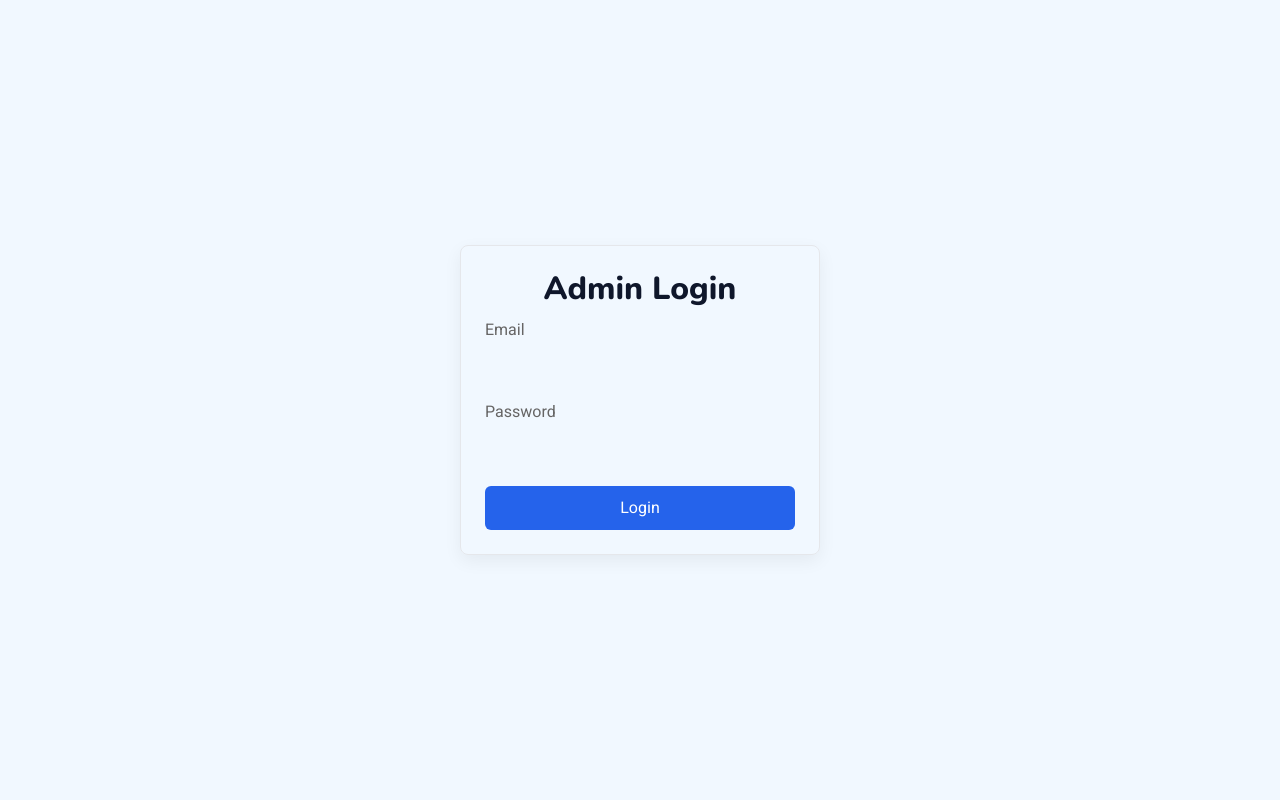
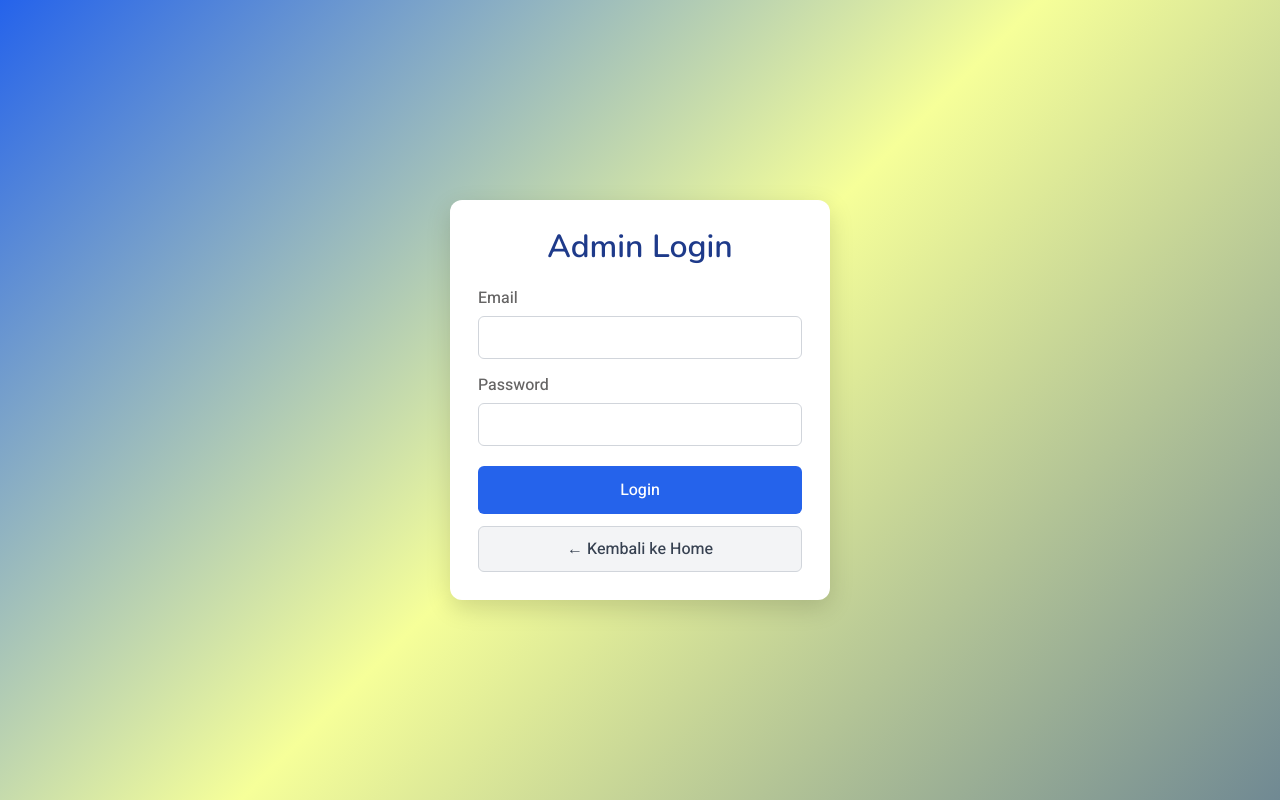
Before and after one commit to idamansyahs/dariyanti, a React (Vite) app in the folder frontend/: page /login in a window 1280 px wide. Built offline with nearby package versions, Linux system fonts and the light colour scheme; what outlayer would draw is missing.

Commit message:
adding style and fix content

```diff
--- a/frontend/src/contexts/AuthContext.jsx
+++ b/frontend/src/contexts/AuthContext.jsx
@@ -62,7 +62,7 @@ export const AuthProvider = ({ children }) => {
     setUser(null);
     localStorage.removeItem("token");
     setAuthToken(null);
-    navigate("/login");
+    navigate("/");
   };
 
   return (
--- a/frontend/src/pages/Login.jsx
+++ b/frontend/src/pages/Login.jsx
@@ -1,12 +1,14 @@
 // src/pages/Login.jsx
 import React, { useContext, useState } from "react";
 import { AuthContext } from "../contexts/AuthContext";
+import { useNavigate } from "react-router-dom";
 
 export default function Login() {
   const { login, loading } = useContext(AuthContext);
   const [email, setEmail] = useState("");
   const [password, setPassword] = useState("");
   const [error, setError] = useState(null);
+  const navigate = useNavigate();
 
   const handleSubmit = async (e) => {
     e.preventDefault();
@@ -15,7 +17,6 @@ export default function Login() {
       await login(email, password);
       // login() akan redirect ke /dashboard
     } catch (err) {
-      // tampilkan pesan error dari server bila ada
       const msg =
         err?.response?.data?.message || err?.message || "Login gagal";
       setError(msg);
@@ -23,41 +24,84 @@ export default function Login() {
   };
 
   return (
-    <div style={{ display: "grid", placeItems: "center", height: "100vh" }}>
+    <div
+      style={{
+        display: "grid",
+        placeItems: "center",
+        height: "100vh",
+        background: "linear-gradient(135deg, #2563eb, #F6FF99, #708993)",
+      }}
+    >
       <form
         onSubmit={handleSubmit}
         style={{
-          width: 360,
-          padding: 24,
-          border: "1px solid #e5e7eb",
-          borderRadius: 8,
-          boxShadow: "0 6px 18px rgba(0,0,0,0.06)",
+          width: 380,
+          padding: 28,
+          background: "white",
+          borderRadius: 12,
+          boxShadow: "0 8px 24px rgba(0,0,0,0.15)",
         }}
       >
-        <h2 style={{ textAlign: "center", marginBottom: 10 }}>Admin Login</h2>
+        <h2
+          style={{
+            textAlign: "center",
+            marginBottom: 20,
+            color: "#1e3a8a",
+            fontWeight: "600",
+          }}
+        >
+          Admin Login
+        </h2>
 
         {error && (
-          <div style={{ color: "white", background: "#f43f5e", padding: 8, borderRadius: 6, marginBottom: 12 }}>
+          <div
+            style={{
+              color: "white",
+              background: "#ef4444",
+              padding: 10,
+              borderRadius: 6,
+              marginBottom: 14,
+              fontSize: 14,
+            }}
+          >
             {error}
           </div>
         )}
 
-        <label style={{ display: "block", marginBottom: 6 }}>Email</label>
+        <label style={{ display: "block", marginBottom: 6, fontWeight: 500 }}>
+          Email
+        </label>
         <input
           type="email"
           value={email}
           onChange={(e) => setEmail(e.target.value)}
           required
-          style={{ width: "100%", padding: "8px 10px", marginBottom: 12 }}
+          style={{
+            width: "100%",
+            padding: "10px 12px",
+            marginBottom: 14,
+            border: "1px solid #d1d5db",
+            borderRadius: 6,
+            fontSize: 14,
+          }}
         />
 
-        <label style={{ display: "block", marginBottom: 6 }}>Password</label>
+        <label style={{ display: "block", marginBottom: 6, fontWeight: 500 }}>
+          Password
+        </label>
         <input
           type="password"
           value={password}
           onChange={(e) => setPassword(e.target.value)}
           required
-          style={{ width: "100%", padding: "8px 10px", marginBottom: 16 }}
+          style={{
+            width: "100%",
+            padding: "10px 12px",
+            marginBottom: 20,
+            border: "1px solid #d1d5db",
+            borderRadius: 6,
+            fontSize: 14,
+          }}
         />
 
         <button
@@ -65,15 +109,34 @@ export default function Login() {
           disabled={loading}
           style={{
             width: "100%",
-            padding: 10,
+            padding: 12,
             background: "#2563eb",
             color: "white",
             border: "none",
             borderRadius: 6,
             cursor: "pointer",
+            fontWeight: 500,
+            marginBottom: 12,
           }}
         >
           {loading ? "Loading..." : "Login"}
+        </button>
+
+        <button
+          type="button"
+          onClick={() => navigate("/")}
+          style={{
+            width: "100%",
+            padding: 10,
+            background: "#f3f4f6",
+            color: "#374151",
+            border: "1px solid #d1d5db",
+            borderRadius: 6,
+            cursor: "pointer",
+            fontWeight: 500,
+          }}
+        >
+          ← Kembali ke Home
         </button>
       </form>
     </div>
--- a/frontend/src/pages/landingpage/Gallery.jsx
+++ b/frontend/src/pages/landingpage/Gallery.jsx
@@ -5,95 +5,96 @@ import axios from "axios";
 
 const Gallery = () => {
 
+  // ==================================================================
+  // 1. STATE & REF MANAGEMENT (Sudah Disederhanakan)
+  // ==================================================================
   const iso = useRef(null);
+  const isotopeContainer = useRef(null);
   const [filterKey, setFilterKey] = useState("*");
-  const [contents, setContents] = useState([]);
-  const [instaContents, setInstaContents] = useState([]);
-  const [tiktokContents, setTiktokContents] = useState([]);
+  const [dynamicContents, setDynamicContents] = useState([]);
+  const [isLoading, setIsLoading] = useState(true);
 
+  // ==================================================================
+  // 2. DATA FETCHING (Hanya berjalan sekali saat komponen dimuat)
+  // ==================================================================
   useEffect(() => {
-    axios.get("http://localhost:5000/api/konten-user").then((res) => {
-      const data = res.data;
-
-      const ig = data
-        .filter((item) => item.platform.toLowerCase() === "instagram")
-        .sort((a, b) => new Date(b.createdAt) - new Date(a.createdAt))
-        .slice(0, 3);
-
-      const tt = data
-        .filter((item) => item.platform.toLowerCase() === "tiktok")
-        .sort((a, b) => new Date(b.createdAt) - new Date(a.createdAt))
-        .slice(0, 3);
-
-      setInstaContents(ig);
-      setTiktokContents(tt);
+    axios.get("http://localhost:5000/api/konten-user")
+      .then((res) => {
+        const allContents = res.data.map(item => ({ ...item, platform: item.platform.toLowerCase() }));
+        setDynamicContents(allContents);
+        setIsLoading(false);
       })
+      .catch(err => {
+        console.error("Gagal mengambil data:", err);
+        setIsLoading(false);
+      });
   }, []);
 
+  // ==================================================================
+  // 3. ISOTOPE & EMBED LOGIC
+  // ==================================================================
+  // Efek ini menangani inisialisasi Isotope dan memuat ulang item
+  // TEPAT SETELAH data dari API selesai dimuat.
   useEffect(() => {
-    // pastikan script embed Instagram sudah ada
+    // Muat script embed pihak ketiga (Instagram & TikTok)
     if (!document.getElementById("instgrm-script")) {
       const s = document.createElement("script");
-      s.id = "instgrm-script";
-      s.src = "https://www.instagram.com/embed.js";
-      s.async = true;
+      s.id = "instgrm-script"; s.src = "https://www.instagram.com/embed.js"; s.async = true;
       document.body.appendChild(s);
-    } else if (window.instgrm) {
-      window.instgrm.Embeds.process();
     }
-  }, []);
-
-
-  useEffect(() => {
-    // Pastikan script TikTok embed sudah dimuat
     if (!document.getElementById("tiktok-embed-script")) {
       const s = document.createElement("script");
-      s.id = "tiktok-embed-script";
-      s.src = "https://www.tiktok.com/embed.js";
-      s.async = true;
+      s.id = "tiktok-embed-script"; s.src = "https://www.tiktok.com/embed.js"; s.async = true;
       document.body.appendChild(s);
-    } else if (window.tiktokEmbed) {
-      window.tiktokEmbed(); // kalau ada API-nya
     }
-  }, []);
 
-  useEffect(() => {
-    // inisialisasi Isotope hanya sekali, setelah DOM render
-    iso.current = new Isotope(".portfolio-container", {
+    // Inisialisasi Isotope jika belum ada
+    if (!iso.current && isotopeContainer.current) {
+      iso.current = new Isotope(isotopeContainer.current, {
         itemSelector: ".portfolio-item",
         layoutMode: "fitRows",
       });
+    }
 
-    return () => iso.current?.destroy();
-  }, []);
+    // Jika data SUDAH SELESAI dimuat, lakukan proses penting ini SEKALI SAJA
+    if (!isLoading && iso.current) {
+      // Proses embed agar konten IG/TikTok muncul
+      if (window.instgrm) {
+        window.instgrm.Embeds.process();
+      }
 
-  // setiap kali filterKey berubah, atur ulang item
+      // Beri tahu Isotope untuk mengenali item baru yang dinamis
+      iso.current.reloadItems();
+      // Susun ulang semua item sesuai filter awal ("*")
+      iso.current.arrange({ filter: filterKey });
+    }
+
+    // Cleanup saat komponen dibongkar/unmount
+    return () => {
+      if (iso.current) {
+        iso.current.destroy();
+        iso.current = null;
+      }
+    };
+  }, [isLoading]); // <-- KUNCI: Efek ini HANYA bergantung pada `isLoading`
+
+  // ==================================================================
+  // 4. FILTERING LOGIC (Hanya berjalan saat filterKey berubah)
+  // ==================================================================
   useEffect(() => {
     if (iso.current) {
       iso.current.arrange({ filter: filterKey });
     }
-  }, [filterKey]);
+  }, [filterKey]); // <-- KUNCI: Efek ini HANYA untuk memfilter
 
-  useEffect(() => {
-    if (window.instgrm) {
-      window.instgrm.Embeds.process();
-    }
-  }, [contents]);
-
+  // Helper function & style
   const blockquoteStyle = {
-    background: "#FFF",
-    border: 0,
-    borderRadius: 3,
+    background: "#FFF", border: 0, borderRadius: 3,
     boxShadow: "0 0 1px 0 rgba(0,0,0,0.5),0 1px 10px 0 rgba(0,0,0,0.15)",
-    margin: "1px",
-    maxWidth: "540px",
-    minWidth: "326px",
-    padding: 0,
-    width: "99.375%",
+    margin: "1px", maxWidth: "540px", minWidth: "326px", padding: 0,
+    width: "calc(100% - 2px)",
   };
-
   const getTiktokId = (url) => {
-    // cari angka di akhir URL (video id)
     const match = url.match(/(\d+)(?:\/)?$/);
     return match ? match[1] : "";
   };
@@ -165,28 +166,16 @@ const Gallery = () => {
           <div className="row wow fadeInUp" data-wow-delay="0.3s">
             <div className="col-12 text-center bg-blue-100">
               <ul id="portfolio-flters" className="list-inline rounded mb-5">
-                <li
-                  className={`mx-2 ${filterKey === "*" ? "active" : ""}`}
-                  onClick={() => setFilterKey("*")}
-                >
+                <li className={`mx-2 ${filterKey === "*" ? "active" : ""}`} onClick={() => setFilterKey("*")}>
                   All
                 </li>
-                <li
-                  className={`mx-2 ${filterKey === ".first" ? "active" : ""}`}
-                  onClick={() => setFilterKey(".first")}
-                >
+                <li className={`mx-2 ${filterKey === ".first" ? "active" : ""}`} onClick={() => setFilterKey(".first")}>
                   Facilities
                 </li>
-                <li
-                  className={`mx-2 ${filterKey === ".second" ? "active" : ""}`}
-                  onClick={() => setFilterKey(".second")}
-                >
+                <li className={`mx-2 ${filterKey === ".second" ? "active" : ""}`} onClick={() => setFilterKey(".second")}>
                   Rooms
                 </li>
-                <li
-                  className={`mx-2 ${filterKey === ".thirt" ? "active" : ""}`}
-                  onClick={() => setFilterKey(".thirt")}
-                >
+                <li className={`mx-2 ${filterKey === ".thirt" ? "active" : ""}`} onClick={() => setFilterKey(".thirt")}>
                   Contents
                 </li>
               </ul>
@@ -194,7 +183,7 @@ const Gallery = () => {
           </div>
 
           {/*  Gallery start*/}
-          <div className="row g-4 portfolio-container">
+          <div ref={isotopeContainer} className="row g-4 portfolio-container">
             <div className="col-lg-4 col-md-6 portfolio-item first wow fadeInUp" data-wow-delay="0.1s">
               <div className="portfolio-inner rounded">
                 <img className="img-fluid" src="/src/assets/img/gallery/1.jpg" alt="" />
@@ -296,9 +285,10 @@ const Gallery = () => {
             </div>
 
             {/* content start */}
-              {instaContents.map((item) => (
-                <div key={item.id} className="col-lg-4 col-md-6">
-                  <div className="portfolio-onner rounded">
+            {!isLoading && dynamicContents.map((item) => {
+              if (item.platform === "instagram") {
+                return (
+                  <div key={item.id} className="col-lg-4 col-md-6 portfolio-item thirt wow fadeInUp" data-wow-delay="0.1s">
                     <blockquote
                       className="instagram-media"
                       data-instgrm-permalink={item.link}
@@ -306,27 +296,24 @@ const Gallery = () => {
                       style={blockquoteStyle}
                     />
                   </div>
-                </div>
-              ))}
-
-              {tiktokContents.map((item) => (
-                <div key={item.id} className="col-lg-4 col-md-6">
-                  <div className="portfolio-onner rounded">
+                );
+              }
+              if (item.platform === "tiktok") {
+                return (
+                  <div key={item.id} className="col-lg-4 col-md-6 portfolio-item thirt wow fadeInUp" data-wow-delay="0.1s">
                     <blockquote
                       className="tiktok-embed"
                       cite={item.link}
                       data-video-id={getTiktokId(item.link)}
-                      style={blockquoteStyle}
+                      style={{ ...blockquoteStyle, minHeight: '500px' }} // TikTok perlu tinggi minimum
                     >
-                      <section>
-                        <a href={item.link} target="_blank" rel="noopener noreferrer">
-                          Lihat postingan di TikTok
-                        </a>
-                      </section>
+                      <section></section>
                     </blockquote>
                   </div>
-                </div>
-              ))}
+                );
+              }
+              return null;
+            })}
           </div>
 
           {/* content end */}
```
Also changed, not shown: frontend/src/assets/css/style.css (+8 -0 lines). Lines whose indentation alone changed are shown as unchanged.
